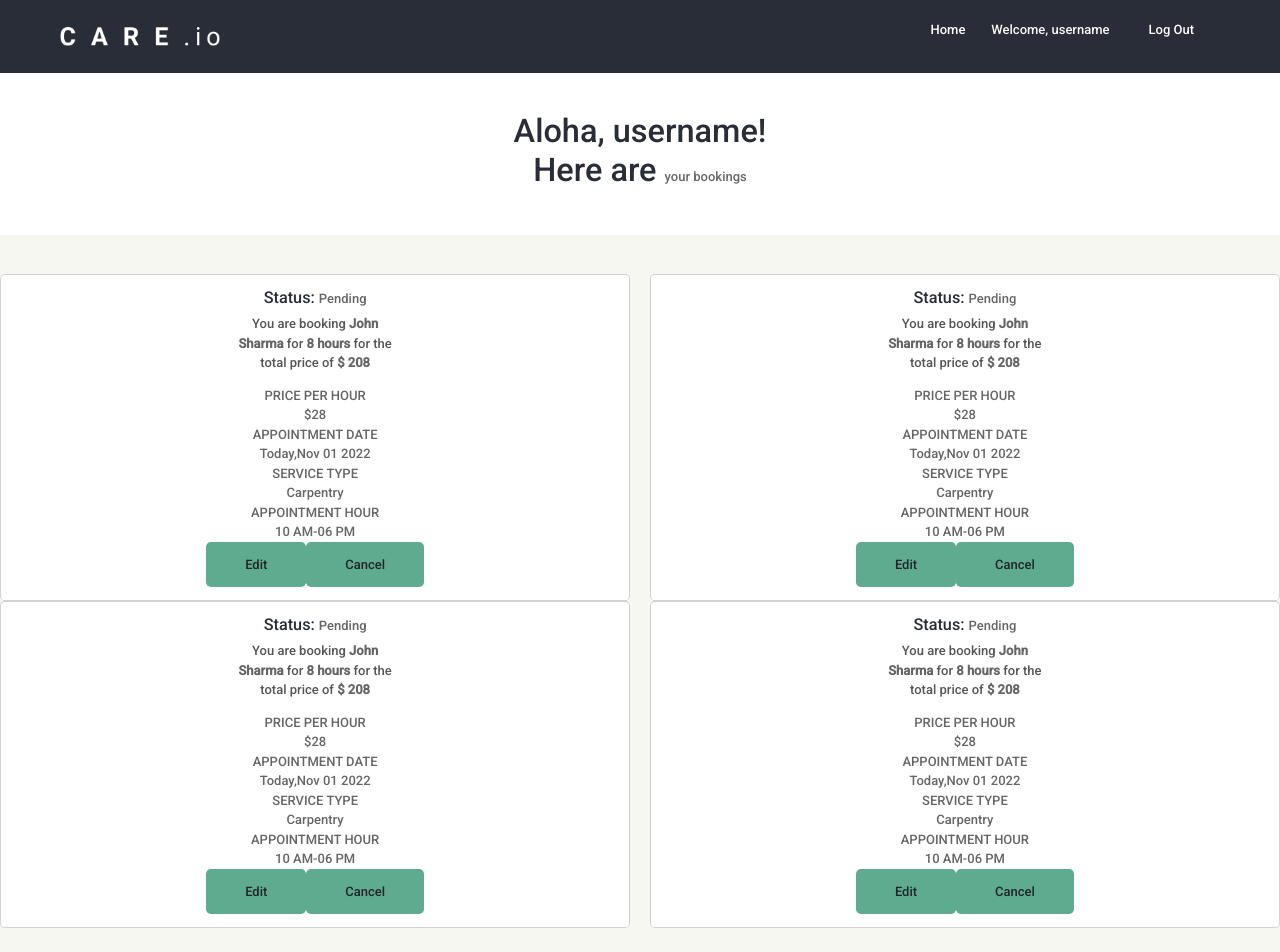
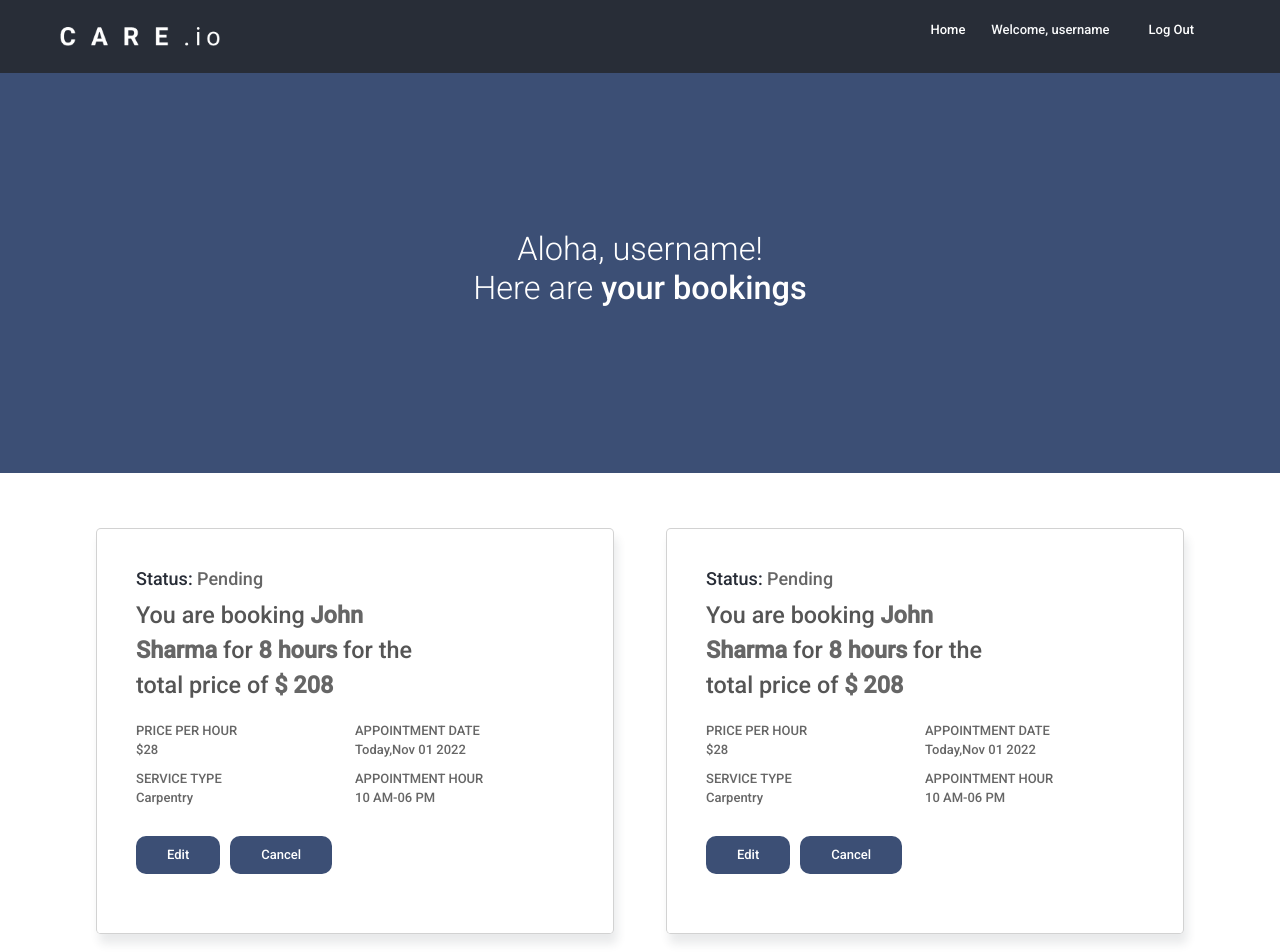
Before and after one commit to umarsalih/careio_react_frontend, a React (Create React App) app: page /my-bookings in a window 1280 px wide. Shown: the top 952 px of the page. Built offline with nearby package versions, Linux system fonts and the light colour scheme; the HTML template or start-up script is replaced by a standard one.

Commit message:
fix booking style

```diff
--- /dev/null
+++ b/src/components/mybookings/BookingCard.jsx
@@ -0,0 +1,51 @@
+// import "./../../styles/mybookings.css";
+import { isPending } from '@reduxjs/toolkit';
+import React, {Fragment, useState} from 'react';
+import { useDispatch, useSelector } from 'react-redux';
+import { updatePartner } from '../../store/booking-store';
+import { isLoggedIn } from '../../store/login-store';
+
+
+const BookingCard = ({
+        partnerId = 41,
+        firstName = "John",
+        lastName = "Sharma",
+        status = "Pending",
+        duration = 8,
+        amount = 208
+    }) => {
+
+    const isLogged = useSelector(isLoggedIn)
+
+
+  return (
+    <Fragment>
+    <div class="booking-card col-sm-6">
+      <div class="card">
+        <div class="card-body">
+          <h5 class="status">Status: <span> {status}</span></h5>
+          <p class="bookingDetail">You are booking <strong> {firstName} <br/>{lastName} </strong> for<strong> {duration} hours </strong>for the <br/>total price of<strong> $ {amount}</strong></p>
+          <div className='otherBookingDetails'>
+              <div className='cellLeft'>PRICE PER HOUR <br/> $28</div>
+              <div className='cellRight'>APPOINTMENT DATE <br/> Today,Nov 01 2022</div>
+
+          </div>
+
+          <div className='otherBookingDetails'>
+          <div className='cellLeft'>SERVICE TYPE <br/> Carpentry</div>
+          <div className='cellRight'>APPOINTMENT HOUR <br/> 10 AM-06 PM</div>
+
+          </div>
+
+          <div className='bookingCarButtons'>
+          <button type="button" class="btn mod-button">Edit</button>
+          <button type="button" class="btn mod-button">Cancel</button>
+          </div>
+        </div>
+      </div>
+    </div>
+    </Fragment>
+
+  )
+}
+export default BookingCard;
--- a/src/components/mybookings/BookingCards.jsx
+++ /dev/null
@@ -1,132 +0,0 @@
-// import "./../../styles/mybookings.css";
-import { isPending } from '@reduxjs/toolkit';
-import React, {Fragment, useState} from 'react';
-import { useDispatch, useSelector } from 'react-redux';
-import { updatePartner } from '../../store/booking-store';
-import { isLoggedIn } from '../../store/login-store';
-
-
-
-
-const BookingCards = ({
-        partnerId = 41,
-        firstName = "John",
-        lastName = "Sharma",
-        status = "Pending",
-        duration = 8,
-        amount = 208
-    }) => {
-
-    const isLogged = useSelector(isLoggedIn)
-
-
-  return (
-    <Fragment>
-   <div id='bookingCardWrapper'>
-   <div class="row">
-   <div class="col-sm-6">
-    <div class="card">
-      <div class="card-body">
-        <h5 class="status">Status: <span> {status}</span></h5>
-        <p class="bookingDetail">You are booking <strong> {firstName} <br/>{lastName} </strong> for<strong> {duration} hours </strong>for the <br/>total price of<strong> $ {amount}</strong></p>
-        <div className='otherBookingDetails'>
-            <div className='cellLeft'>PRICE PER HOUR <br/> $28</div>
-            <div className='cellRight'>APPOINTMENT DATE <br/> Today,Nov 01 2022</div>
-
-        </div>
-
-        <div className='otherBookingDetails'>
-        <div className='cellLeft'>SERVICE TYPE <br/> Carpentry</div>
-        <div className='cellRight'>APPOINTMENT HOUR <br/> 10 AM-06 PM</div>
-
-        </div>
-
-        <div className='bookingCarButtons'>
-        <button type="button" class="btn mod-button">Edit</button>
-        <button type="button" class="btn mod-button">Cancel</button>
-        </div>
-      </div>
-    </div>
-  </div>
-
-  <div class="col-sm-6">
-  <div class="card">
-    <div class="card-body">
-      <h5 class="status">Status: <span> {status}</span></h5>
-      <p class="bookingDetail">You are booking <strong> {firstName} <br/>{lastName} </strong> for<strong> {duration} hours </strong>for the <br/>total price of<strong> $ {amount}</strong></p>
-      <div className='otherBookingDetails'>
-          <div className='cellLeft'>PRICE PER HOUR <br/> $28</div>
-          <div className='cellRight'>APPOINTMENT DATE <br/> Today,Nov 01 2022</div>
-
-      </div>
-      <div className='otherBookingDetails'>
-      <div className='cellLeft'>SERVICE TYPE <br/> Carpentry</div>
-      <div className='cellRight'>APPOINTMENT HOUR <br/> 10 AM-06 PM</div>
-
-      </div>
-      <div className='bookingCarButtons'>
-      <button type="button" class="btn mod-button">Edit</button>
-      <button type="button" class="btn mod-button">Cancel</button>
-      </div>
-    </div>
-  </div>
-</div>
-
-
-<div class="col-sm-6">
-  <div class="card">
-    <div class="card-body">
-      <h5 class="status">Status: <span> {status}</span></h5>
-      <p class="bookingDetail">You are booking <strong> {firstName} <br/>{lastName} </strong> for<strong> {duration} hours </strong>for the <br/>total price of<strong> $ {amount}</strong></p>
-      <div className='otherBookingDetails'>
-          <div className='cellLeft'>PRICE PER HOUR <br/> $28</div>
-          <div className='cellRight'>APPOINTMENT DATE <br/> Today,Nov 01 2022</div>
-
-      </div>
-      <div className='otherBookingDetails'>
-      <div className='cellLeft'>SERVICE TYPE <br/> Carpentry</div>
-      <div className='cellRight'>APPOINTMENT HOUR <br/> 10 AM-06 PM</div>
-
-      </div>
-      <div className='bookingCarButtons'>
-      <button type="button" class="btn mod-button">Edit</button>
-      <button type="button" class="btn mod-button">Cancel</button>
-      </div>
-    </div>
-  </div>
-</div>
-
-<div class="col-sm-6">
-  <div class="card">
-    <div class="card-body">
-      <h5 class="status">Status: <span> {status}</span></h5>
-      <p class="bookingDetail">You are booking <strong> {firstName} <br/>{lastName} </strong> for<strong> {duration} hours </strong>for the <br/>total price of<strong> $ {amount}</strong></p>
-      <div className='otherBookingDetails'>
-          <div className='cellLeft'>PRICE PER HOUR <br/> $28</div>
-          <div className='cellRight'>APPOINTMENT DATE <br/> Today,Nov 01 2022</div>
-
-      </div>
-      <div className='otherBookingDetails'>
-      <div className='cellLeft'>SERVICE TYPE <br/> Carpentry</div>
-      <div className='cellRight'>APPOINTMENT HOUR <br/> 10 AM-06 PM</div>
-
-      </div>
-      <div className='bookingCarButtons'>
-      <button type="button" class="btn mod-button">Edit</button>
-      <button type="button" class="btn mod-button">Cancel</button>
-      </div>
-    </div>
-  </div>
-</div>
-
-
-
-
-</div>
-
-</div>
-    </Fragment>
-
-  )
-}
-export default BookingCards;
--- a/src/components/pages/MyBookings.jsx
+++ b/src/components/pages/MyBookings.jsx
@@ -1,20 +1,27 @@
 // import "./../../styles/mybookings.css";
 import BookingBanner from '../mybookings/BookingBanner'
 import React, { useRef, useState, useEffect, Fragment} from 'react';
-import BookingCards from '../mybookings/BookingCards';
+import BookingCard from '../mybookings/BookingCard';
 
 // @AMAN, create booking frontend here please. thanks.
 
 export default function MyBookings() {
   return (
     <Fragment>
-     <div id="CareIOHome">
+     <div id="CareIOMyBookings">
          <div className="careio__superwrapper">
              <div className="hero__holder">
                  <BookingBanner/>
              </div>
              <div className="careio__body py-5">
-                 <BookingCards/>
+                <div id='bookingCardWrapper' className='container'>
+                    <div class="row">
+                        <BookingCard/>
+                        <BookingCard/>
+                        <BookingCard/>
+                        <BookingCard/>
+                    </div>
+                </div>
              </div>{ /* end of careio__body */ }
          </div>
      </div>
--- a/src/styles/care.css
+++ b/src/styles/care.css
@@ -131,6 +131,28 @@
 #CareIOSignup .nav-item button[aria-selected=false] {
   background-color: #3C4F75;
   color: #F7F7F2;
+}
+
+#CareIOMyBookings .bookingBanner {
+  background-size: cover;
+  margin: 0;
+  background-position: center;
+}
+#CareIOMyBookings .bookingBanner__inner {
+  background-color: #3C4F75;
+  display: flex;
+  min-height: 50vh;
+  align-items: center;
+}
+#CareIOMyBookings .bookingBanner__inner h1 {
+  color: #fff;
+  font-size: 2.5rem;
+  font-weight: 200;
+}
+#CareIOMyBookings .bookingBanner__inner span {
+  color: #fff;
+  font-size: 2.5rem;
+  font-weight: 500;
 }
 
 .navbar.careio-nav {
--- a/src/styles/pages/my-bookings.scss
+++ b/src/styles/pages/my-bookings.scss
@@ -1,106 +1,31 @@
 // /*  booking banner css-------------------*/
 
-// #CareIOHome .bookingBanner {
-//     background-size: cover;
-//     margin: 0;
-//     background-position: center;
-//   }
-//   #CareIOHome .bookingBanner__inner {
-//     background-color: #3C4F75;
-//     display: flex;
-//     min-height: 50vh;
-//     align-items: center;
-//   }
+#CareIOMyBookings{
+    .bookingBanner {
+        background-size: cover;
+        margin: 0;
+        background-position: center;
+      }
+      .bookingBanner__inner {
+        background-color: #3C4F75;
+        display: flex;
+        min-height: 50vh;
+        align-items: center;
+      }
 
 
-//   #CareIOHome .bookingBanner__inner h1 {
-//     color: #fff;
-//     font-size: 2.5rem;
+      .bookingBanner__inner h1 {
+        color: #fff;
+        font-size: 2.5rem;
 
-//     font-weight: 200;
-//   }
+        font-weight: 200;
+      }
 
-//   #CareIOHome .bookingBanner__inner span {
-//     color: #fff;
-//     font-size: 2.5rem;
+      .bookingBanner__inner span {
+        color: #fff;
+        font-size: 2.5rem;
 
-//     font-weight: 500;
-//   }
+        font-weight: 500;
+      }
 
-
-
-
-//   /* ----endo booking banner css-------------------------*/
-
-//   /*--------------booking card css---*/
-
-//   /*------just this row tag is messing with the home pages css can you find any solution to separate them  means my row tag and yours*/
-
-//   // .row{
-//   //   padding-left: 15%;
-//   //   padding-right: 15%;
-
-//   // }
-
-//   // .card{
-//   //   margin:  3%;
-//   //   box-shadow: 0.25rem 0.75rem 0.75rem rgba(40, 45, 55, 0.1);
-//   // }
-
-//   // .card-body{
-//   //   display: block;
-//   //   text-align: left;
-//   //   margin: 5%;
-//   //      }
-
-
-//   //  .status{
-//   //   font-size: large;
-//   //  }
-
-//   //  .status span{
-//   //   font-size: large;
-//   //   }
-
-//   //   .bookingDetail{
-
-//   //     font-size: 1.8rem;
-//   //     margin-top: 2%;
-//   //     margin-bottom: 4%;
-
-//   //   }
-//   //   .bookingDetail strong{
-//   //     font-size: 1.8rem;
-//   //   }
-
-//   //   .otherBookingDetails{
-//   //     display: flex;
-//   //     margin-bottom: 2%;
-
-//   //   }
-//   //   .otherBookingDetails .cellLeft{
-//   //    min-width: 50%;
-
-//   //   }
-//   //   .otherBookingDetails .cellRight{
-//   //     min-width: 50%;
-//   //    }
-
-//   //    .bookingCarButtons .mod-button {
-//   //     background-color: #3C4F75!important;
-//   //     color: #fff;
-//   //     padding: 8px 30px;
-//   //     margin: 20px 0px;
-//   //     margin-right: 10px;
-//   //     border-radius: 10px;
-
-//   //     }
-
-
-
-
-
-
-
-
-//   /*---end of booking card css-----*/
+}
```
Also changed, not shown: 1 other file (tests, documents, lock files or other folders).
